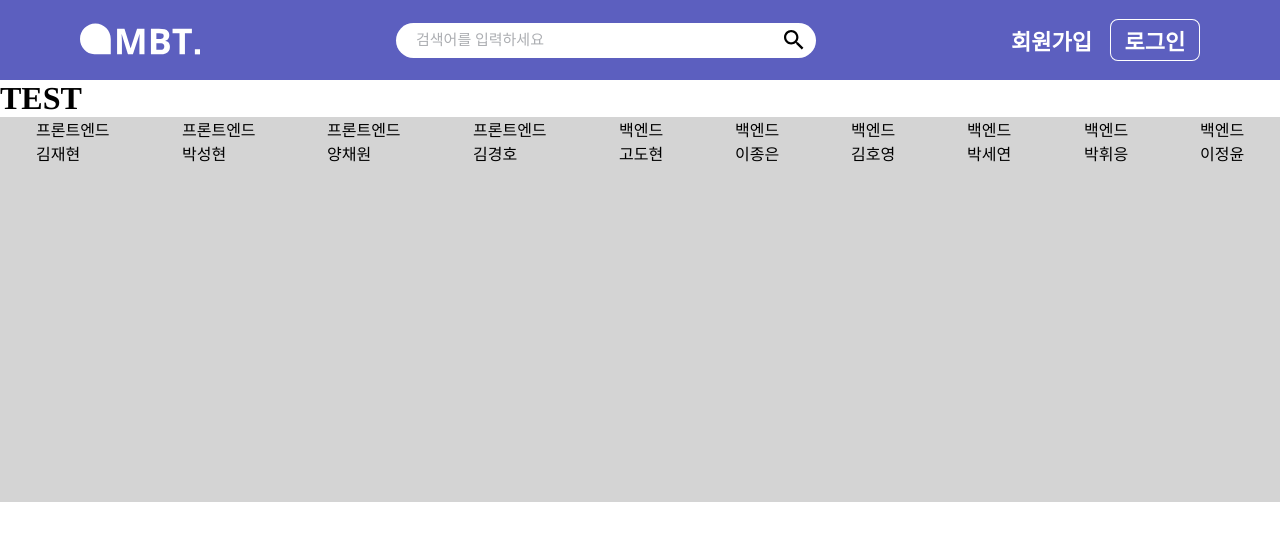
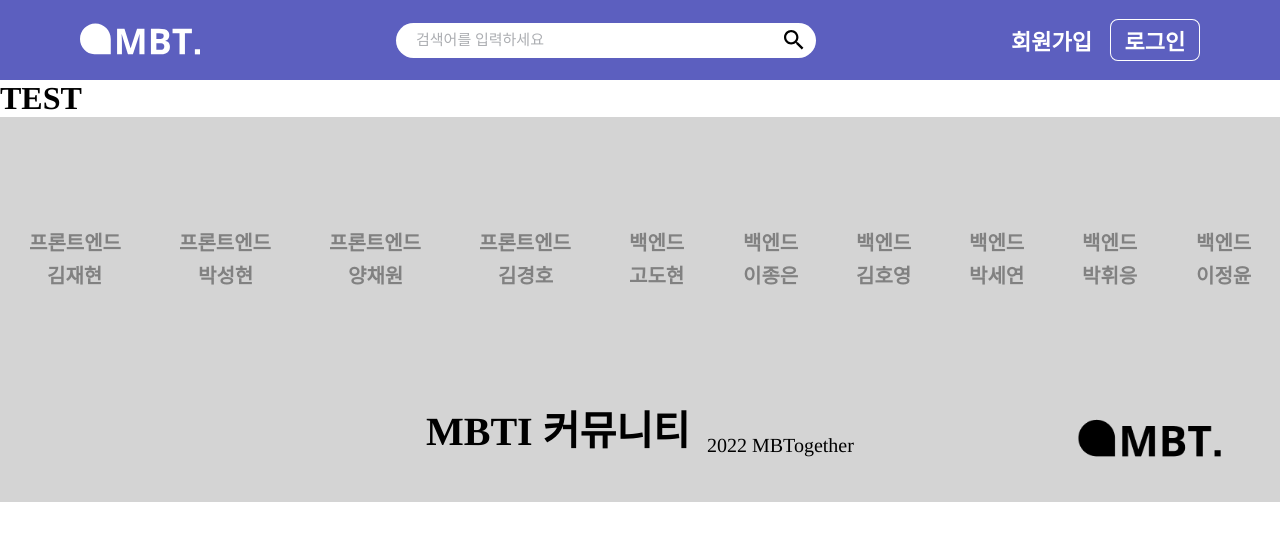
Before and after one commit to MBTogether/MBT_Frontend, a React (Create React App) app: page /test in a window 1280 px wide. Shown: the top 540 px of the page. Built offline with nearby package versions, Linux system fonts and the light colour scheme.

Commit message:
📑 푸터 퍼블리싱

```diff
--- a/src/components/common/footer/Footer.js
+++ b/src/components/common/footer/Footer.js
@@ -1,5 +1,6 @@
 import React from "react";
 import * as S from "./style";
+import { FooterLogoIcon } from "../../../assets";
 import { FieldAndPersonData } from "../../../constance/footer/index";
 
 const Footer = () => {
@@ -15,6 +16,13 @@ const Footer = () => {
           );
         })}
       </S.FieldAndPersonWrapper>
+      <S.LogoWrapper>
+        <div className="footerTitleLogo">
+          <h1>MBTI 커뮤니티</h1>
+          <span>2022 MBTogether</span>
+        </div>
+        <img src={FooterLogoIcon} alt="푸터로고 아이콘" />
+      </S.LogoWrapper>
     </S.FooterContainer>
   );
 };
--- a/src/components/common/footer/style.js
+++ b/src/components/common/footer/style.js
@@ -4,6 +4,8 @@ export const FooterContainer = styled.div`
   width: 100%;
   height: 385px;
   background-color: #d4d4d4;
+  display: flex;
+  flex-direction: column;
 `;
 
 export const FieldAndPersonWrapper = styled.div`
@@ -11,4 +13,49 @@ export const FieldAndPersonWrapper = styled.div`
   height: 90px;
   display: flex;
   justify-content: space-around;
+  margin-top: 110px;
+  .personList {
+    display: flex;
+    flex-direction: column;
+    align-items: center;
+    gap: 4px;
+
+    p {
+      font-family: "NanumSquare";
+      font-size: 20px;
+      color: #818181;
+      font-weight: 600;
+    }
+  }
 `;
+
+export const LogoWrapper = styled.div`
+  width: 100%;
+  height: 60px;
+  display: flex;
+  flex-direction: row;
+  justify-content: center;
+  margin-top: 80px;
+  position: relative;
+
+  .footerTitleLogo {
+    display: flex;
+    flex-direction: row;
+    align-items: flex-end;
+    gap: 18px;
+    h1 {
+      font-weight: 900;
+      font-size: 40px;
+    }
+    span {
+      font-size: 600;
+      font-size: 20px;
+    }
+  }
+
+  img {
+    position: absolute;
+    right: 37px;
+    top: 21px;
+  }
+`;
```
